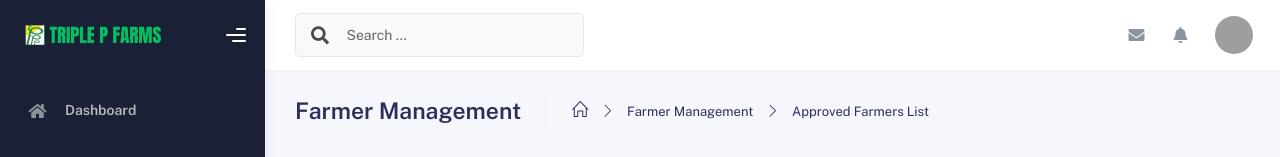
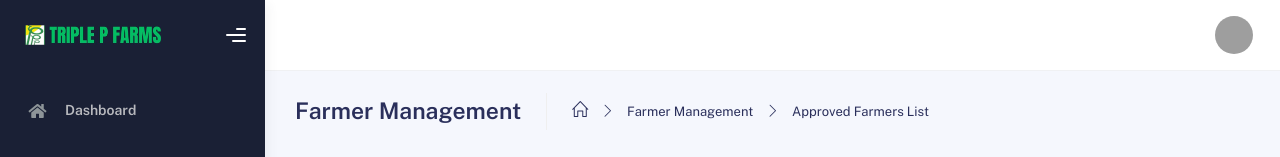
Before and after one commit to AKYL-27/triple-p-farm-inventory-system, a Flask app: page /farmers/approved in a window 1280 px wide. Shown: the top 157 px of the page. Run offline with Flask 3, Linux system fonts and the light colour scheme; data that the repository does not hold is empty; some libraries are stand-ins or nearby versions; grey boxes are pictures that could not be loaded.

Commit message:
Clean up approved.html by removing comments
Removed commented-out navigation and user profile sections.

```diff
--- a/templates/farmers/approved.html
+++ b/templates/farmers/approved.html
@@ -191,7 +191,7 @@
             class="navbar navbar-header navbar-header-transparent navbar-expand-lg border-bottom"
           >
             <div class="container-fluid">
-              <nav
+              <!--<nav
                 class="navbar navbar-header-left navbar-expand-lg navbar-form nav-search p-0 d-none d-lg-flex"
               >
                 <div class="input-group">
@@ -206,10 +206,10 @@
                     class="form-control"
                   />
                 </div>
-              </nav>
+              </nav>-->
 
               <ul class="navbar-nav topbar-nav ms-md-auto align-items-center">
-                <li
+                <!--<li
                   class="nav-item topbar-icon dropdown hidden-caret d-flex d-lg-none"
                 >
                   <a
@@ -292,7 +292,7 @@
                       </a>
                     </li>
                   </ul>
-                </li>
+                </li>-->
 
                 <li class="nav-item topbar-user dropdown hidden-caret">
                   <a
@@ -313,7 +313,7 @@
                     <div class="dropdown-user-scroll scrollbar-outer">
                       <li>
                         <div class="user-box">
-                          <div class="avatar-lg">
+                          <!--<div class="avatar-lg">
                             <img
                         src="{{ url_for('static', filename='assets/img/default-profile3.png') }}"
                               alt="image profile"
@@ -328,16 +328,16 @@
                               class="btn btn-xs btn-secondary btn-sm"
                               >View Profile</a
                             >
-                          </div>
+                          </div>-->
                         </div>
                       </li>
                       <li>
-                        <div class="dropdown-divider"></div>
+                        <!--<div class="dropdown-divider"></div>
                         <a class="dropdown-item" href="#">My Profile</a>
                         <a class="dropdown-item" href="#">Inbox</a>
                         <div class="dropdown-divider"></div>
                         <a class="dropdown-item" href="#">Account Setting</a>
-                        <div class="dropdown-divider"></div>
+                        <div class="dropdown-divider"></div>-->
                         <a class="dropdown-item" href="#">Logout</a>
                       </li>
                     </div>
```
